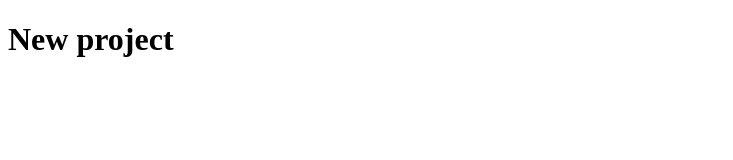
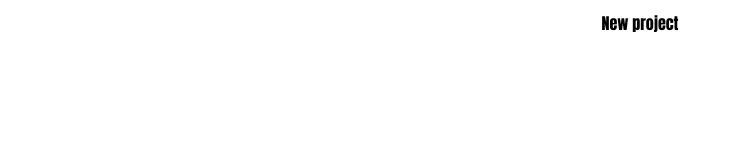
Before and after one commit to veixd/projects, a plain HTML site: page index.html in a window 1280 px wide. Shown: the whole page, without its empty margins (0-733 px from the left). Drawn offline with Linux system fonts and the light colour scheme.

Commit message:
css should work

```diff
--- a/index.html
+++ b/index.html
@@ -1,2 +1,19 @@
 <!DOCTYPE html>
 <h1>New project</h1>
+
+
+
+
+
+
+
+<style>
+
+h1 {
+    text-align: center;
+    font-size: medium;
+    font-family: Impact;
+    padding-bottom: 10px;
+}
+
+</style>
```
